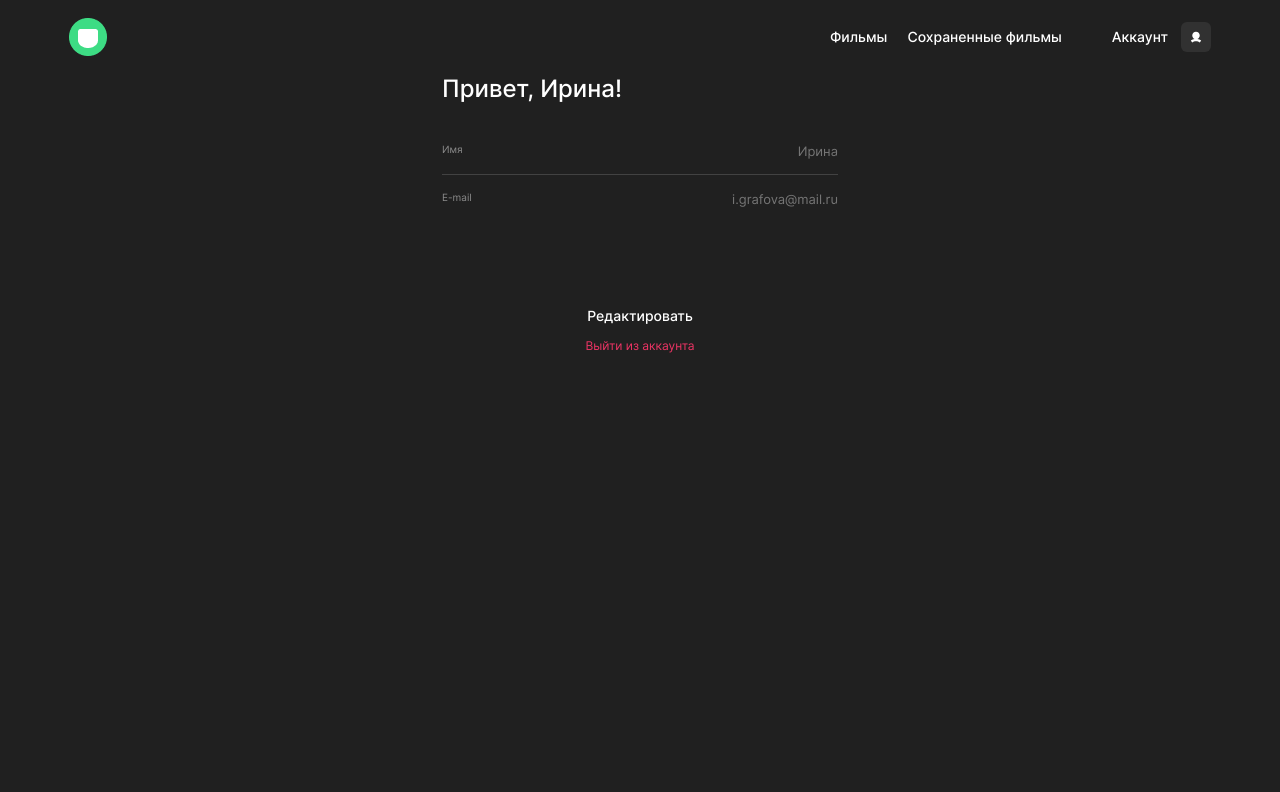
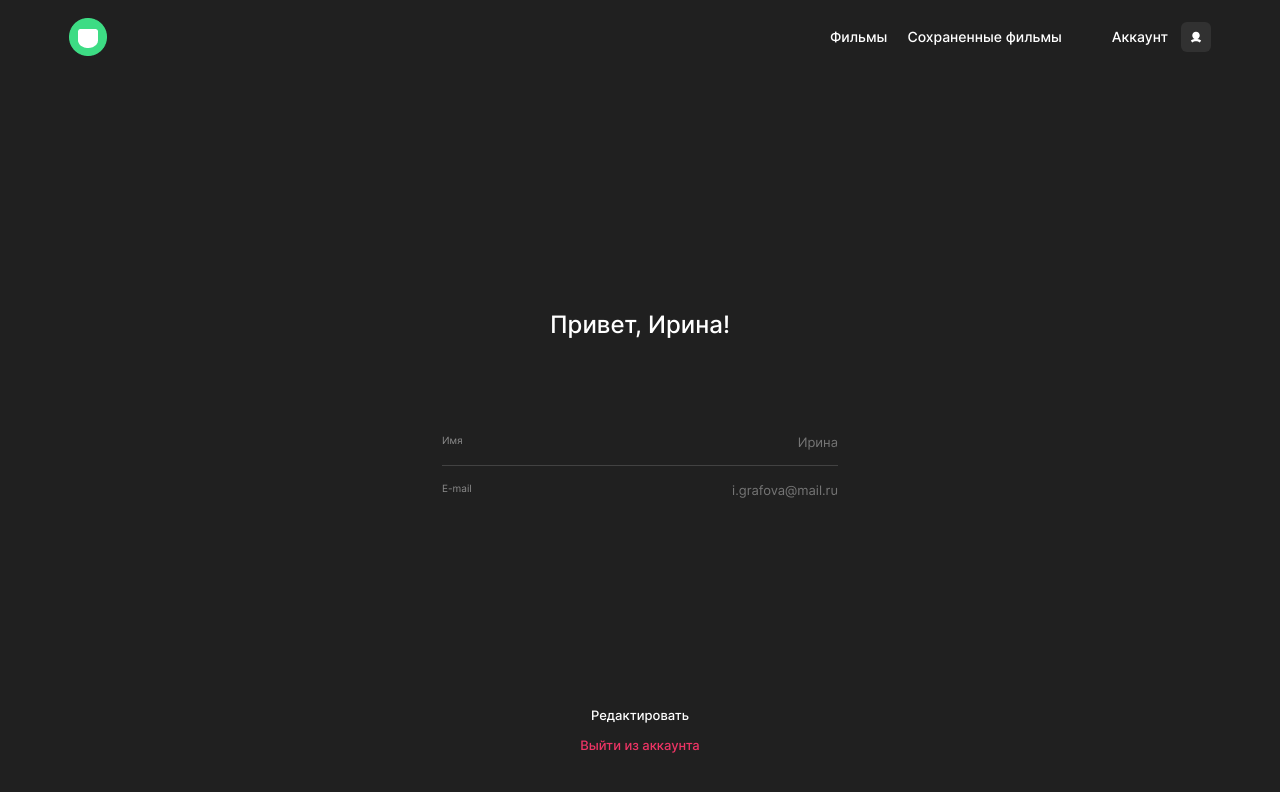
Before and after one commit to IraGrafova/movies-explorer-frontend, a React app: page /profile in a window 1280 px wide. Built offline with nearby package versions, Linux system fonts and the light colour scheme.

Commit message:
do profile 768px

```diff
--- a/src/components/Profile/Profile.css
+++ b/src/components/Profile/Profile.css
@@ -6,9 +6,9 @@
 }
 
 .profile-form__area {
- display: flex;
- justify-content: space-between;
- width: 100%;
+  display: flex;
+  justify-content: space-between;
+  width: 100%;
 }
 
 .profile-form__area_name {
@@ -85,7 +85,7 @@
 }
 
 .profile-form__signout {
-  color: #EE3465;
+  color: #ee3465;
   text-align: center;
   font-family: "Inter", "Arial", sans-serif;
   font-size: 12px;
@@ -106,25 +106,28 @@
 
 @media (min-width: 768px) {
   .profile-form {
-    padding: 0 186px;
+    padding: 0 179px;
+    margin-top: 236px;
   }
 
   .profile-form__title {
-    margin: 0;
+    margin-top: 0;
     margin-bottom: 40px;
   }
 
-
-
   .profile-form__submit {
-    margin-top: 71px;
-    font-size: 14px;
-    font-weight: 500;
+    margin-top: 179px;
+    color: #fff;
+    font-size: 13px;
   }
 
-  .profile-form__signin {
-    font-size: 14px;
-    font-weight: 400;
+  .profile-form__area_name {
+    margin-top: 55px;
+  }
+
+  .profile-form__signout {
+    font-size: 13px;
+    font-weight: 500;
   }
 }
 
```
